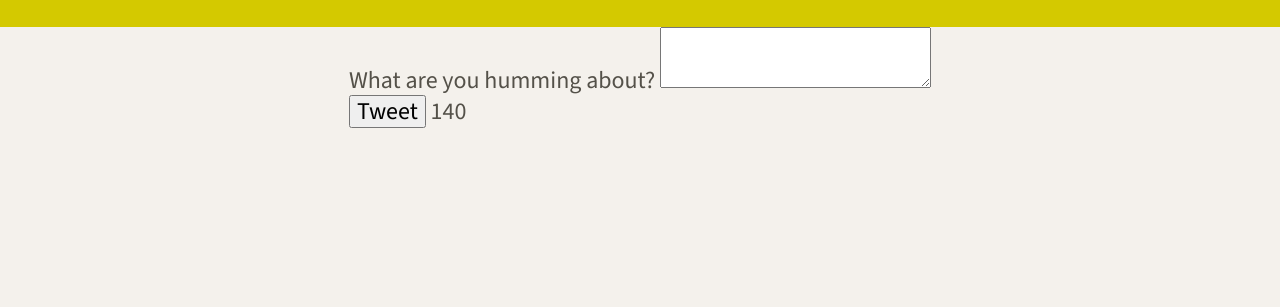
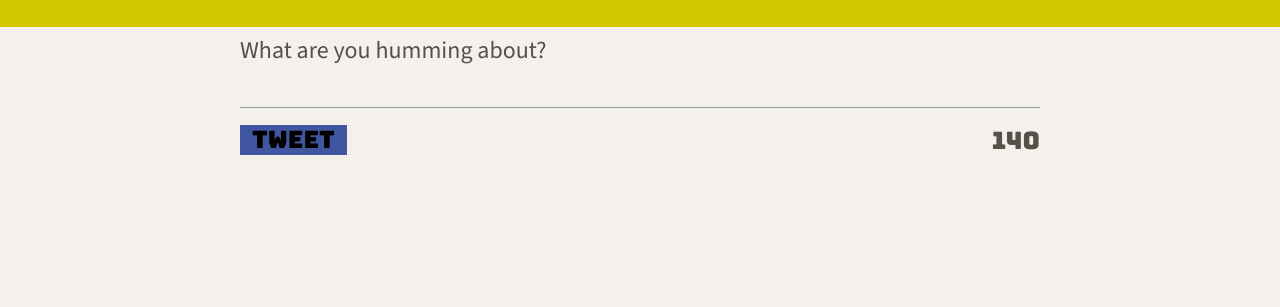
Before and after one commit to xtremeyou/tweeter, a website: page public/index.html in a window 1280 px wide. Shown: the part 493-800 px from the top of the page. Drawn offline with nearby package versions, Linux system fonts and the light colour scheme.

Commit message:
add new css file for tweeter form, and add css style to form

```diff
--- a/public/index.html
+++ b/public/index.html
@@ -44,7 +44,7 @@
 <body>
   <!-- Top nav bar (fixed) -->
   <nav>
-    <span class="fontStylerNSpacing">TWEETER</span>
+    <span class="tweeterLogoStyling">TWEETER</span>
     <span>
       <span class="writeTweetDropDown"><b>Write</b> a new tweet</span>
       <span class="iconContainer">
@@ -67,10 +67,10 @@
   <main class="container">
     <section class="new-tweet">
       <form action="/" method="post">
-        <label for="tweet-text">What are you humming about?</label>
+        <label for="tweet-text" class="tweetLabel">What are you humming about?</label>
         <textarea name="text" id="tweet-text"></textarea>
-        <div>
-          <button type="submit">Tweet</button>
+        <div class="seperateButtonAndCounter">
+          <button type="submit" class="submitNewTweetButton1">Tweet</button>
           <output name="counter" class="counter" for="tweet-text">140</output>
         </div>
       </form>
--- a/public/styles/layout.css
+++ b/public/styles/layout.css
@@ -18,7 +18,7 @@ body {
   color: #545149;
   background-color: #f4f1ec;
   font-size: 24px;
-  font-weight: 300, 400, 600;
+  font-weight: 300, 400;
   font-family: "Source Sans 3", sans-serif;
   padding-top: 120px;
   height: 100vh;
--- a/public/styles/nav.css
+++ b/public/styles/nav.css
@@ -12,7 +12,7 @@ nav {
 }
 
 /* edits the top left nav logo TWEETER */
-.fontStylerNSpacing {
+.tweeterLogoStyling {
   align-self: center;
   font-family: "Bungee";
   font-size: 35px;
--- a/public/styles/new-tweet.css
+++ b/public/styles/new-tweet.css
@@ -1,6 +1,45 @@
+
 .new-tweet {
   display: flex;
   flex-wrap: wrap;
-  flex-direction: column;
+  justify-content: center;
+  flex: 100vh;
+}
+
+.tweetLabel {
+padding-top: 10px;
+display: flex;
+flex: 100vh;
+align-self: flex-start;
+}
+
+#tweet-text {
+  width: 100vh;
+  font-size: 16px;
+  outline: none;
+  resize: none;
+  border-bottom:ridge;
+  border-top: transparent;
+  border-left: transparent;
+  border-right: transparent;
+  background-color: inherit;
+}
+
+.seperateButtonAndCounter {
+  display: flex;
   justify-content: space-between;
 }
+
+.submitNewTweetButton1 {
+  background-color: #4056a1;
+  border: 0;
+  margin-top: 10px;
+  padding-left: 12px;
+  padding-right: 12px;
+  font-family: "Bungee";
+}
+
+.counter {
+  font-family: "Bungee";
+  margin-top: 12px;
+}
```
